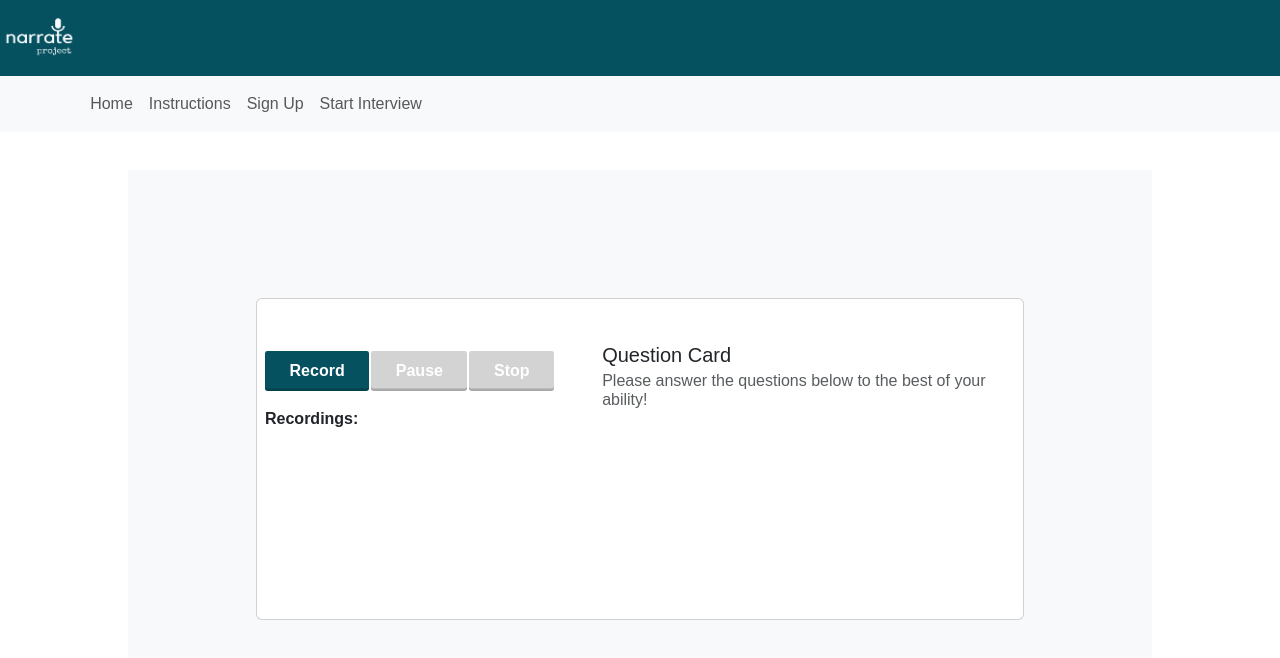
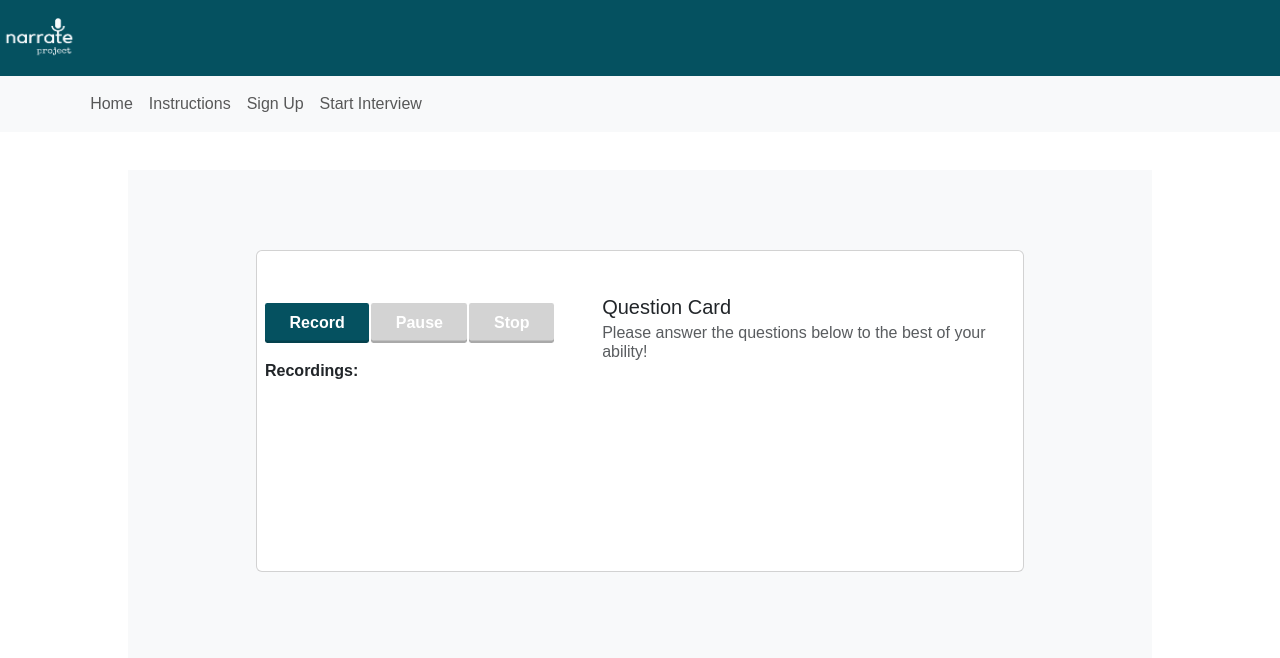
Before and after one commit to nimasub/narrate-project, a React (Create React App) app in the folder mytestapp/: page /interview in a window 1280 px wide. Shown: the top 658 px of the page. Built offline with nearby package versions, Linux system fonts and the light colour scheme; no server answers; a web font is replaced by a local one.

Commit message:
quick change

```diff
--- a/mytestapp/src/components/PreliminaryQ.js
+++ b/mytestapp/src/components/PreliminaryQ.js
@@ -98,7 +98,7 @@ export default function PreliminaryQ({sendDataToParent}) {
              <Container className="gray interview-outer stack-top">
 
                  <div className="prelim-questions">
-                     <p>Please select 3-5 topics that you would like to talk about in your interview!</p>
+                     <p>Please select 1-5 topics that you would like to talk about in your interview!</p>
                 <ButtonGroup
                 type="checkbox"
                 className="topics flex-wrap"
--- a/mytestapp/src/styles/interview.css
+++ b/mytestapp/src/styles/interview.css
@@ -18,7 +18,7 @@
 
 .interview-card {
     min-height: 40vh;
-    margin-top: 10%;
+    margin-top: 5%;
 }
 
 .interview-card-left {
```
